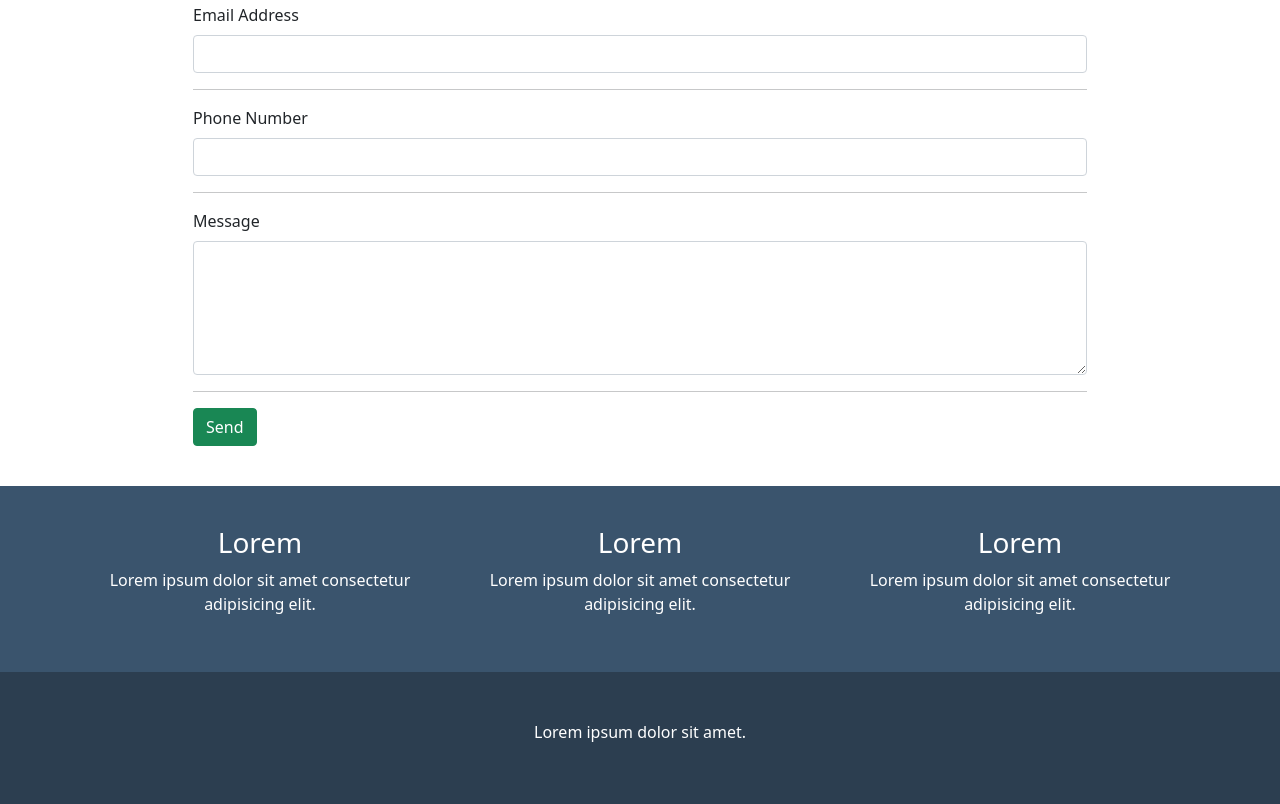
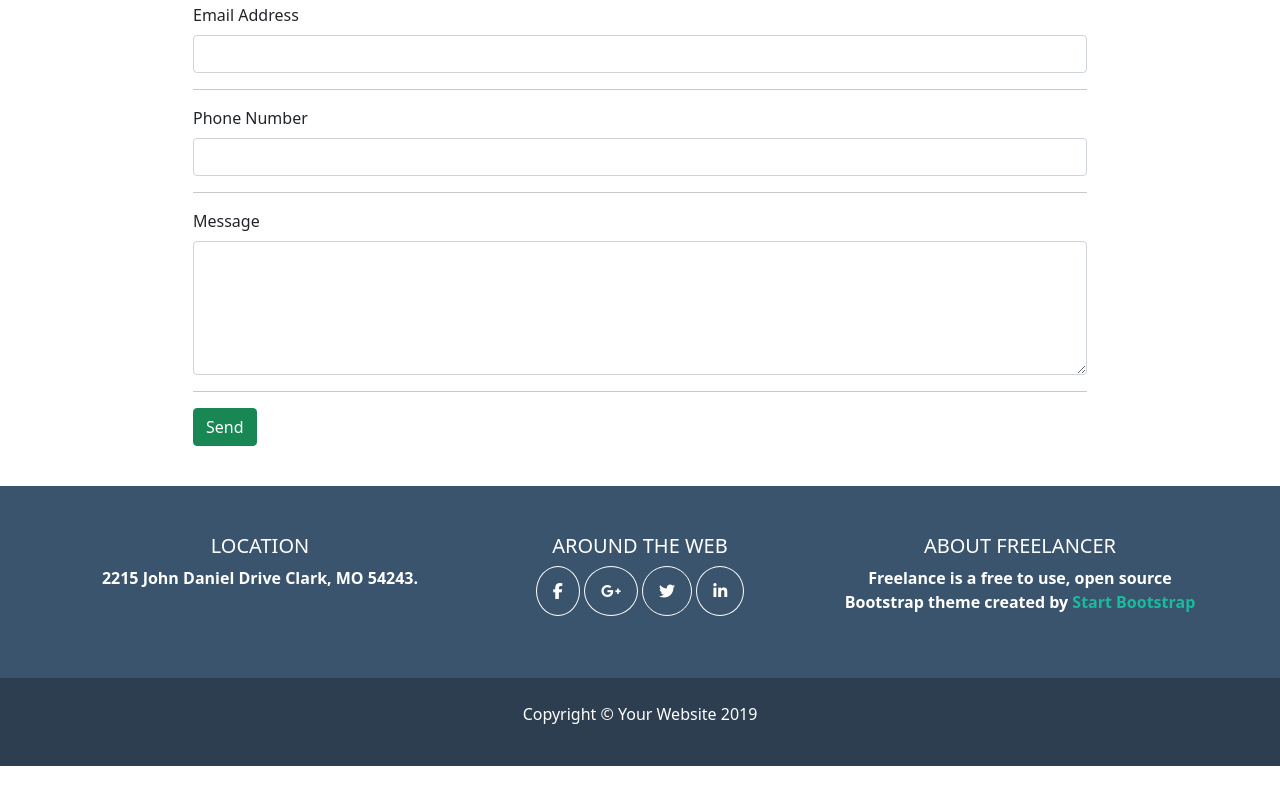
Before and after one commit to giuliaballestrero/html-css-bootstrap-freelancer, a plain HTML site: page index.html in a window 1280 px wide. Shown: the part 2306-3110 px from the top of the page. After the commit the page ends 3072 px from the top, so only its background shows below. Drawn offline with nearby package versions, Linux system fonts and the light colour scheme.

Commit message:
Add footer content

```diff
--- a/css/style.css
+++ b/css/style.css
@@ -21,6 +21,11 @@ footer {
     background-color: #3a546d;
 }
 
+.aqua {
+    color: #1abb9c;
+    text-decoration: none;
+}
+
 .my_interests {
     min-height: 200px;
 }
@@ -30,6 +35,14 @@ footer {
     border-radius: 15px 15px;
     color: #fff;
 }
+
+.fa-brands {
+    padding: 1rem;
+    border: 1px solid #fff;
+    border-radius: 50%;
+}
+
+
 .big-menu {
     display: none;
 }
--- a/index.html
+++ b/index.html
@@ -207,23 +207,26 @@
     <footer>
         <section class="blue"> <!--footer top-->
             <div class="container">
-                <div class="row text-center py-4">
+                <div class="row text-center fw-bold">
                     <div class="col-12 col-md-4">
-                        <div class="box p-3">
-                            <h3>Lorem</h3>
-                            <p>Lorem ipsum dolor sit amet consectetur adipisicing elit.</p>
+                        <div class="box py-5">
+                            <h5 class="text-uppercase">Location</h5>
+                            <p>2215 John Daniel Drive Clark, MO 54243.</p>
                         </div>
                     </div>
                     <div class="col-12 col-md-4">
-                        <div class="box p-3">
-                            <h3>Lorem</h3>
-                            <p>Lorem ipsum dolor sit amet consectetur adipisicing elit.</p>
+                        <div class="box py-5">
+                            <h5 class="text-uppercase">Around the web</h5>
+                            <i class="fa-brands fa-facebook-f"></i>
+                            <i class="fa-brands fa-google-plus-g"></i>
+                            <i class="fa-brands fa-twitter"></i>
+                            <i class="fa-brands fa-linkedin-in"></i>
                         </div>
                     </div>
                     <div class="col-12 col-md-4">
-                        <div class="box p-3">
-                            <h3>Lorem</h3>
-                            <p>Lorem ipsum dolor sit amet consectetur adipisicing elit.</p>
+                        <div class="box py-5">
+                            <h5 class="text-uppercase">About Freelancer</h5>
+                            <p>Freelance is a free to use, open source Bootstrap theme created by <a class="aqua" href="#">Start Bootstrap</a></p>
                         </div>
                     </div>
                 </div>
@@ -234,10 +237,10 @@
 
         <section class="dark-blue"> <!--footer bottom-->
             <div class="container">
-                <div class="row text-center py-4">
+                <div class="row text-center">
                     <div class="col-12">
-                        <div class="box p-4">
-                            <p>Lorem ipsum dolor sit amet.</p>
+                        <div class="box py-4">
+                            <p>Copyright &#169; Your Website 2019</p>
                         </div>
                     </div>
                 </div>
```
